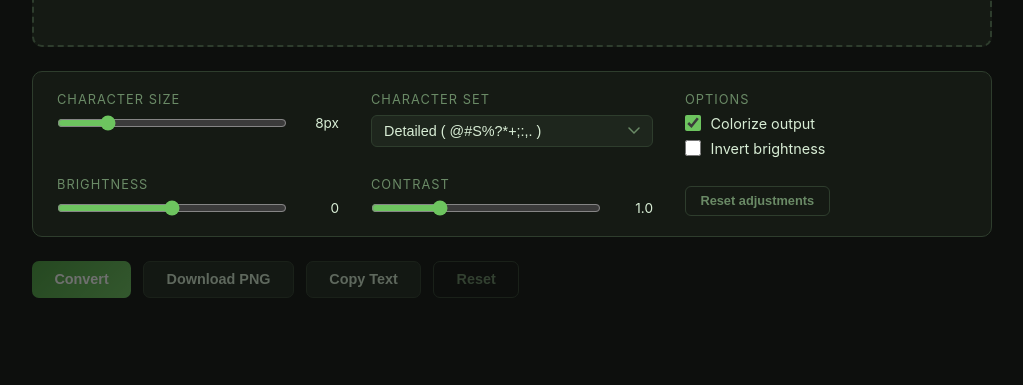
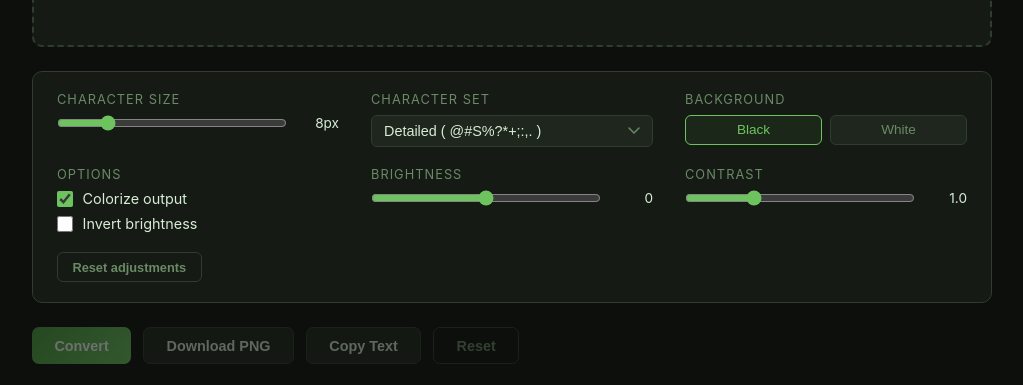
Before and after one commit to rockcampbell/ascii-art, a plain HTML site: page index.html in a window 1280 px wide. Shown: the part 291-676 px from the top of the page, without its empty margins (128-1151 px from the left). Drawn offline with Linux system fonts and the light colour scheme.

Commit message:
Add black/white background toggle
White background automatically flips character mapping so dark pixels
get dense characters and light areas show through as empty space.
Monochrome color adapts to dark (#222) on white background.

```diff
--- a/index.html
+++ b/index.html
@@ -150,6 +150,31 @@
 
     select:focus { outline: 1px solid var(--accent); }
 
+    /* Background toggle */
+    .bg-toggle {
+      display: flex;
+      gap: 0.5rem;
+    }
+
+    .bg-btn {
+      flex: 1;
+      padding: 0.4rem 0;
+      font-size: 0.85rem;
+      font-weight: 500;
+      border-radius: 6px;
+      border: 1px solid var(--border);
+      background: var(--surface2);
+      color: var(--text-dim);
+      cursor: pointer;
+      transition: all 0.15s;
+    }
+
+    .bg-btn.active {
+      border-color: var(--accent-hi);
+      color: var(--accent-hi);
+      background: rgba(109,196,95,0.08);
+    }
+
     /* Toggle row */
     .toggle-row {
       display: flex;
@@ -286,6 +311,14 @@
     </div>
 
     <div class="control-group">
+      <label>Background</label>
+      <div class="bg-toggle">
+        <button class="bg-btn active" id="bg-black" data-bg="black">Black</button>
+        <button class="bg-btn" id="bg-white" data-bg="white">White</button>
+      </div>
+    </div>
+
+    <div class="control-group">
       <label>Options</label>
       <div class="toggle-row">
         <input type="checkbox" id="color-mode" checked>
@@ -367,6 +400,18 @@ const statusEl      = document.getElementById('status');
 const outputWrap    = document.getElementById('output-wrap');
 const canvas        = document.getElementById('canvas-output');
 const ctx           = canvas.getContext('2d');
+
+// ─── Background toggle ─────────────────────────────────────────────────────
+
+let bgColor = 'black';
+
+document.querySelectorAll('.bg-btn').forEach(btn => {
+  btn.addEventListener('click', () => {
+    document.querySelectorAll('.bg-btn').forEach(b => b.classList.remove('active'));
+    btn.classList.add('active');
+    bgColor = btn.dataset.bg;
+  });
+});
 
 let loadedImage = null;
 let lastTextLines = [];
@@ -473,7 +518,9 @@ function convert() {
       let lum = 0.299*r + 0.587*g + 0.114*b;
       lum = (lum - 128) * contrast + 128 + brightness;
       lum = Math.min(255, Math.max(0, lum));
-      if (invert) lum = 255 - lum;
+      // On white bg, flip mapping: dark pixels → dense chars, light → space
+      const effectiveInvert = invert !== (bgColor === 'white');
+      if (effectiveInvert) lum = 255 - lum;
       const t = lum / 255;
       const charIdx = Math.floor(t * (charset.length - 1));
       const ch = charset[charIdx];
@@ -492,18 +539,21 @@ function convert() {
   canvas.width  = sampleW * colW;
   canvas.height = sampleH * lineH;
 
-  ctx.fillStyle = '#000';
+  const isWhite = bgColor === 'white';
+  ctx.fillStyle = isWhite ? '#fff' : '#000';
   ctx.fillRect(0, 0, canvas.width, canvas.height);
 
   ctx.font = `${fontSize}px ${fontFace}`;
   ctx.textBaseline = 'top';
+
+  const monoColor = isWhite ? '#222' : '#6dc45f';
 
   let idx = 0;
   for (let row = 0; row < sampleH; row++) {
     for (let col = 0; col < sampleW; col++) {
       const { ch, r, g, b } = cells[idx++];
       if (ch === ' ') continue;
-      ctx.fillStyle = colorize ? `rgb(${r},${g},${b})` : '#6dc45f';
+      ctx.fillStyle = colorize ? `rgb(${r},${g},${b})` : monoColor;
       ctx.fillText(ch, col * colW, row * lineH);
     }
   }
```
